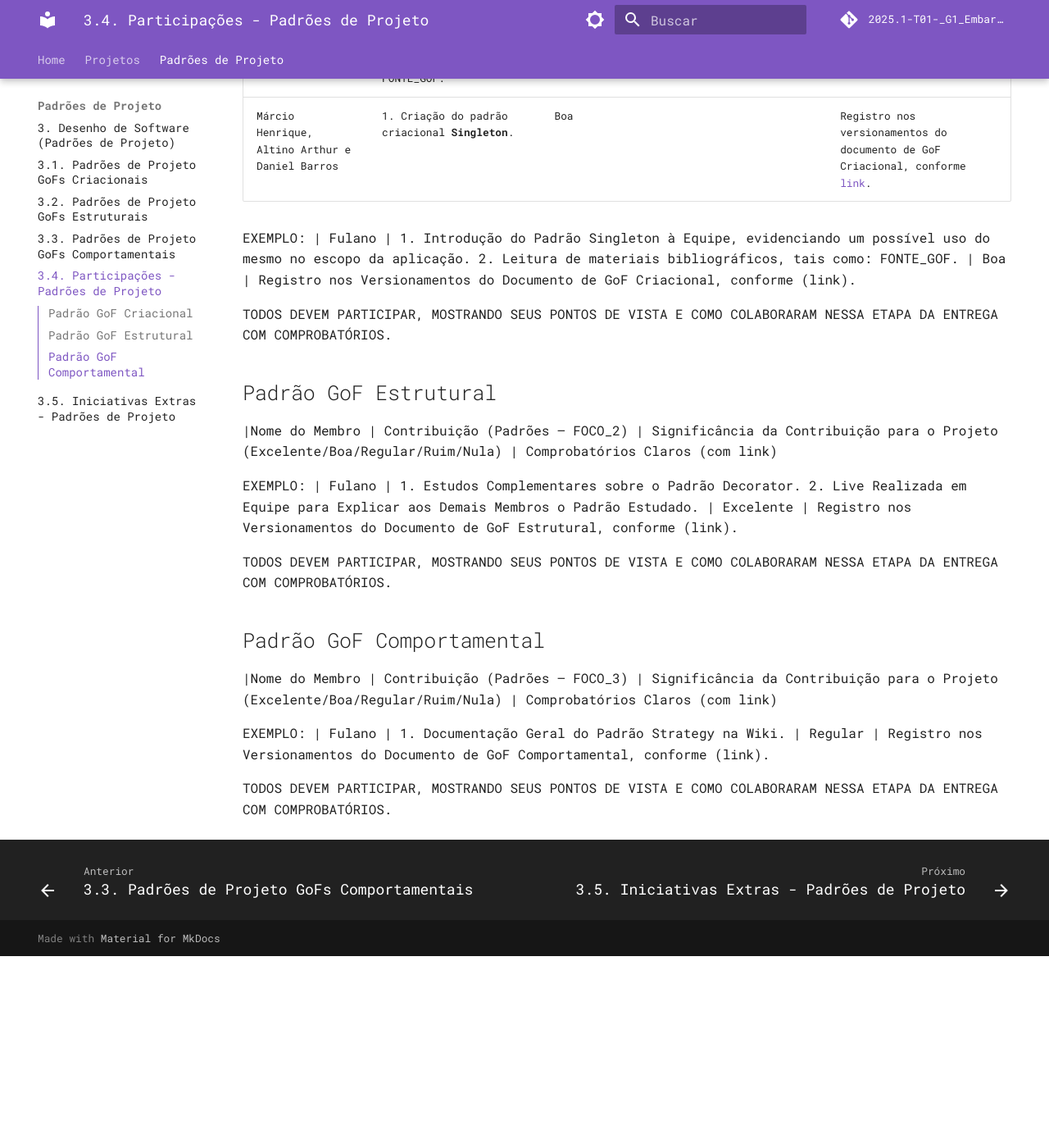
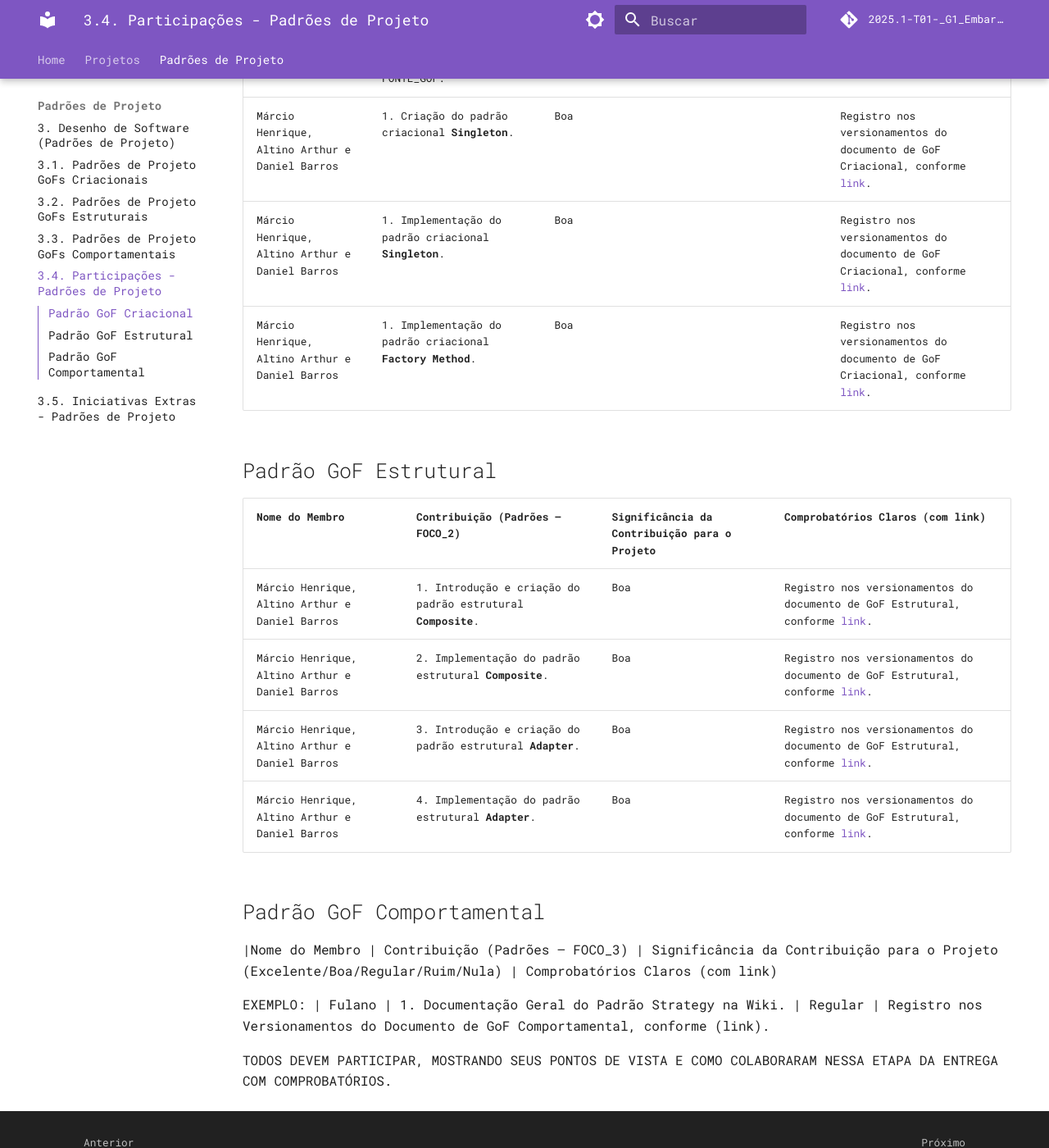
Before and after one commit to UnBArqDsw2025-1-Turma01/2025.1-T01-_G1_Embarcado_Entrega_03, an MkDocs documentation site: the page built from docs/PadroesDeProjeto/3.4.ParticipacoesPadroes.md, in a window 1280 px wide and 1400 px high, scrolled down 440 px. Shown: the whole window at 82% size. Built offline with MkDocs 1.6.1 and Material for MkDocs 9.7.7, drawn with Linux system fonts in a browser that asks for light colours; comment, search, counter and statistics services are not loaded; before the commit the page ends 1606 px from its top, so only the background shows below that.

Commit message:
add links

```diff
--- a/docs/PadroesDeProjeto/3.4.ParticipacoesPadroes.md
+++ b/docs/PadroesDeProjeto/3.4.ParticipacoesPadroes.md
@@ -8,22 +8,19 @@ Breve relato sobre as participações/contribuições de cada membro à entrega.
 |----------------|----------------------------------|----------------------------------------------------------------------------------|-----------------------------------|
 | Márcio Henrique, Altino Arthur e Daniel Barros | 1. Introdução e criação do padrão criacional **Factory Method**. <br>2. Leitura de materiais bibliográficos, como a FONTE_GOF. | Boa | Registro nos versionamentos do documento de GoF Criacional, conforme [link](https://unbarqdsw2025-1-turma01.github.io/2025.1-T01-_G1_Embarcado_Entrega_03/PadroesDeProjeto/3.1.GoFsCriacionais/#historico-de-versoes). |
 | Márcio Henrique, Altino Arthur e Daniel Barros | 1. Criação do padrão criacional **Singleton**.  | Boa | Registro nos versionamentos do documento de GoF Criacional, conforme [link](https://unbarqdsw2025-1-turma01.github.io/2025.1-T01-_G1_Embarcado_Entrega_03/PadroesDeProjeto/3.1.GoFsCriacionais/#historico-de-versoes). |
+| Márcio Henrique, Altino Arthur e Daniel Barros | 1. Implementação do padrão criacional **Singleton**.  | Boa | Registro nos versionamentos do documento de GoF Criacional, conforme [link](https://unbarqdsw2025-1-turma01.github.io/2025.1-T01-_G1_Embarcado_Entrega_03/PadroesDeProjeto/3.1.GoFsCriacionais/#historico-de-versoes). |
+| Márcio Henrique, Altino Arthur e Daniel Barros | 1. Implementação do padrão criacional **Factory Method**.  | Boa | Registro nos versionamentos do documento de GoF Criacional, conforme [link](https://unbarqdsw2025-1-turma01.github.io/2025.1-T01-_G1_Embarcado_Entrega_03/PadroesDeProjeto/3.1.GoFsCriacionais/#historico-de-versoes). |
 
 
 
-EXEMPLO:
-| Fulano | 1. Introdução do Padrão Singleton à Equipe, evidenciando um possível uso do mesmo no escopo da aplicação. 2. Leitura de materiais bibliográficos, tais como: FONTE_GOF. | Boa | Registro nos Versionamentos do Documento de GoF Criacional, conforme (link).
-
-TODOS DEVEM PARTICIPAR, MOSTRANDO SEUS PONTOS DE VISTA E COMO COLABORARAM NESSA ETAPA DA ENTREGA COM COMPROBATÓRIOS.
-
 
 ## Padrão GoF Estrutural
-|Nome do Membro | Contribuição (Padrões – FOCO_2) | Significância da Contribuição para o Projeto (Excelente/Boa/Regular/Ruim/Nula) | Comprobatórios Claros (com link)
-
-EXEMPLO:
-| Fulano | 1. Estudos Complementares sobre o Padrão Decorator. 2. Live Realizada em Equipe para Explicar aos Demais Membros o Padrão Estudado. | Excelente | Registro nos Versionamentos do Documento de GoF Estrutural, conforme (link).
-
-TODOS DEVEM PARTICIPAR, MOSTRANDO SEUS PONTOS DE VISTA E COMO COLABORARAM NESSA ETAPA DA ENTREGA COM COMPROBATÓRIOS.
+| Nome do Membro                              | Contribuição (Padrões – FOCO_2)                              | Significância da Contribuição para o Projeto       | Comprobatórios Claros (com link) |
+|--------------------------------------------|--------------------------------------------------------------|----------------------------------------------------|----------------------------------|
+| Márcio Henrique, Altino Arthur e Daniel Barros | 1. Introdução e criação do padrão estrutural **Composite**.   | Boa                                                | Registro nos versionamentos do documento de GoF Estrutural, conforme [link](https://unbarqdsw2025-1-turma01.github.io/2025.1-T01-_G1_Embarcado_Entrega_03/PadroesDeProjeto/3.2.GoFsEstruturais/#historico-de-versoes). |
+| Márcio Henrique, Altino Arthur e Daniel Barros | 2. Implementação do padrão estrutural **Composite**.          | Boa                                                | Registro nos versionamentos do documento de GoF Estrutural, conforme [link](https://unbarqdsw2025-1-turma01.github.io/2025.1-T01-_G1_Embarcado_Entrega_03/PadroesDeProjeto/3.2.GoFsEstruturais/#historico-de-versoes). |
+| Márcio Henrique, Altino Arthur e Daniel Barros | 3. Introdução e criação do padrão estrutural **Adapter**.     | Boa                                                | Registro nos versionamentos do documento de GoF Estrutural, conforme [link](https://unbarqdsw2025-1-turma01.github.io/2025.1-T01-_G1_Embarcado_Entrega_03/PadroesDeProjeto/3.2.GoFsEstruturais/#historico-de-versoes). |
+| Márcio Henrique, Altino Arthur e Daniel Barros | 4. Implementação do padrão estrutural **Adapter**.            | Boa                                                | Registro nos versionamentos do documento de GoF Estrutural, conforme [link](https://unbarqdsw2025-1-turma01.github.io/2025.1-T01-_G1_Embarcado_Entrega_03/PadroesDeProjeto/3.2.GoFsEstruturais/#historico-de-versoes). |
 
 
 ## Padrão GoF Comportamental
```
Also changed, not shown: docs/PadroesDeProjeto/3.1.GoFsCriacionais.md (+1 -1 lines), docs/PadroesDeProjeto/3.2.GoFsEstruturais.md (+2 -2 lines).
